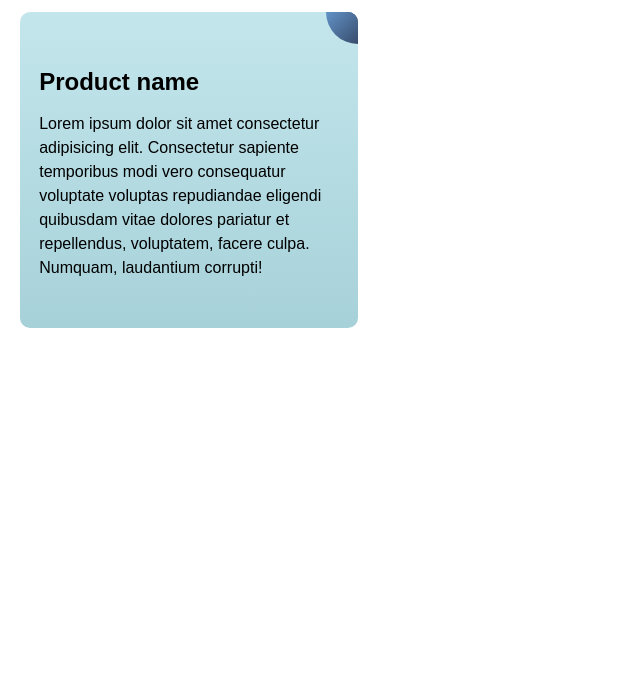
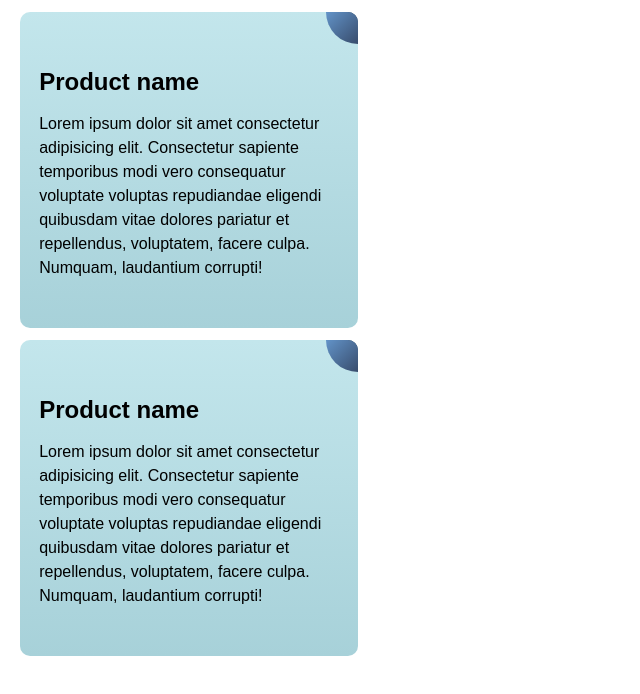
Before and after one commit to Andrsix6/Cards-Hover-Effect, a plain HTML site: page index.html in a window 1280 px wide. Shown: the whole page, without its empty margins (0-640 px from the left). Drawn offline with Linux system fonts and the light colour scheme.

Commit message:
adicionou mais um

```diff
--- a/index.html
+++ b/index.html
@@ -16,6 +16,16 @@
         <div class="go-corner">
             <div class="go-arrow"></div>
         </div>
+
+    </div>
+     <div class="card">
+        <p class="card-title">Product name</p>
+        <p class="small-desc">
+            Lorem ipsum dolor sit amet consectetur adipisicing elit. Consectetur sapiente temporibus modi vero consequatur voluptate voluptas repudiandae eligendi quibusdam vitae dolores pariatur et repellendus, voluptatem, facere culpa. Numquam, laudantium corrupti!
+         </p>
+        <div class="go-corner">
+            <div class="go-arrow"></div>
+        </div>
     </div>
 </body>
 </html>
```
